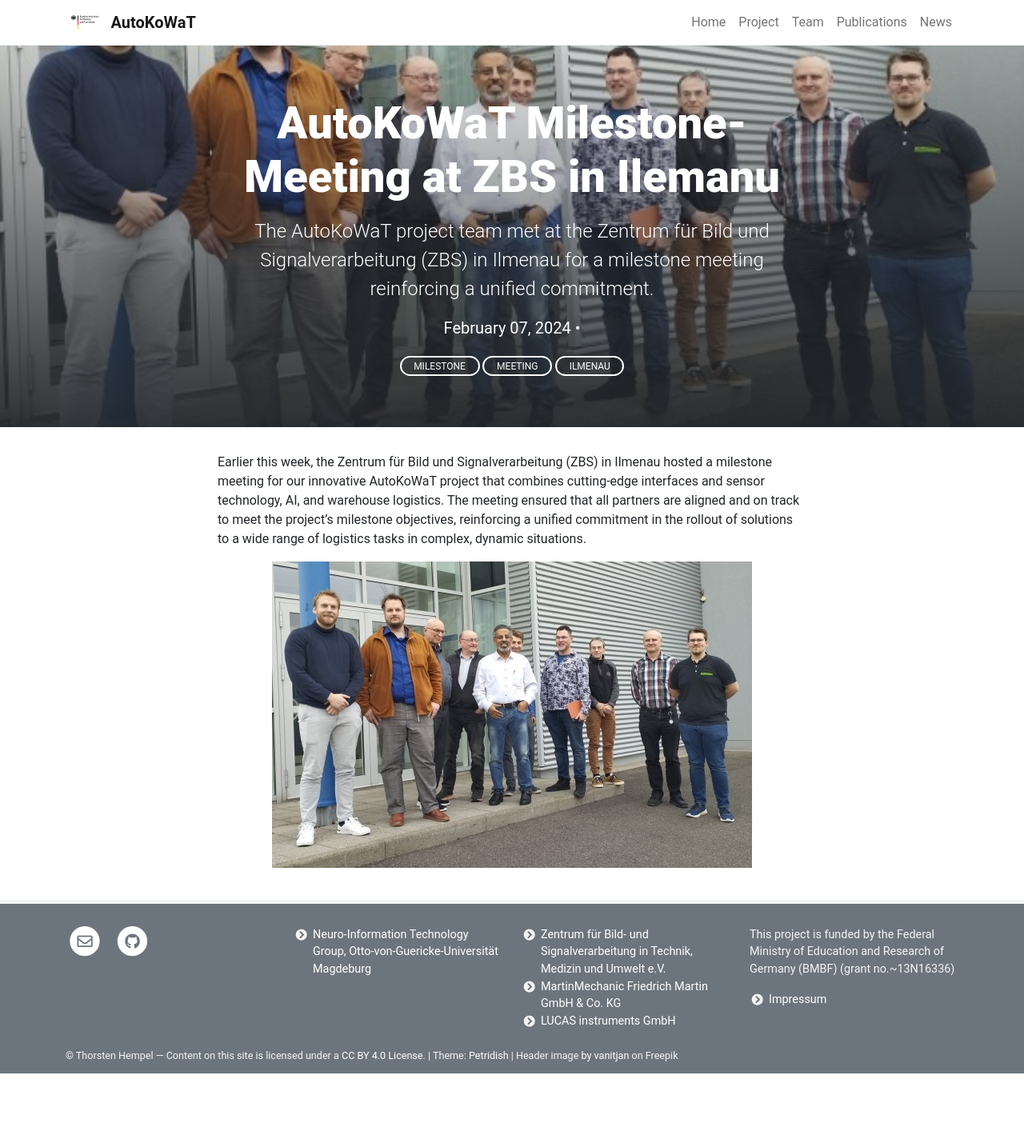
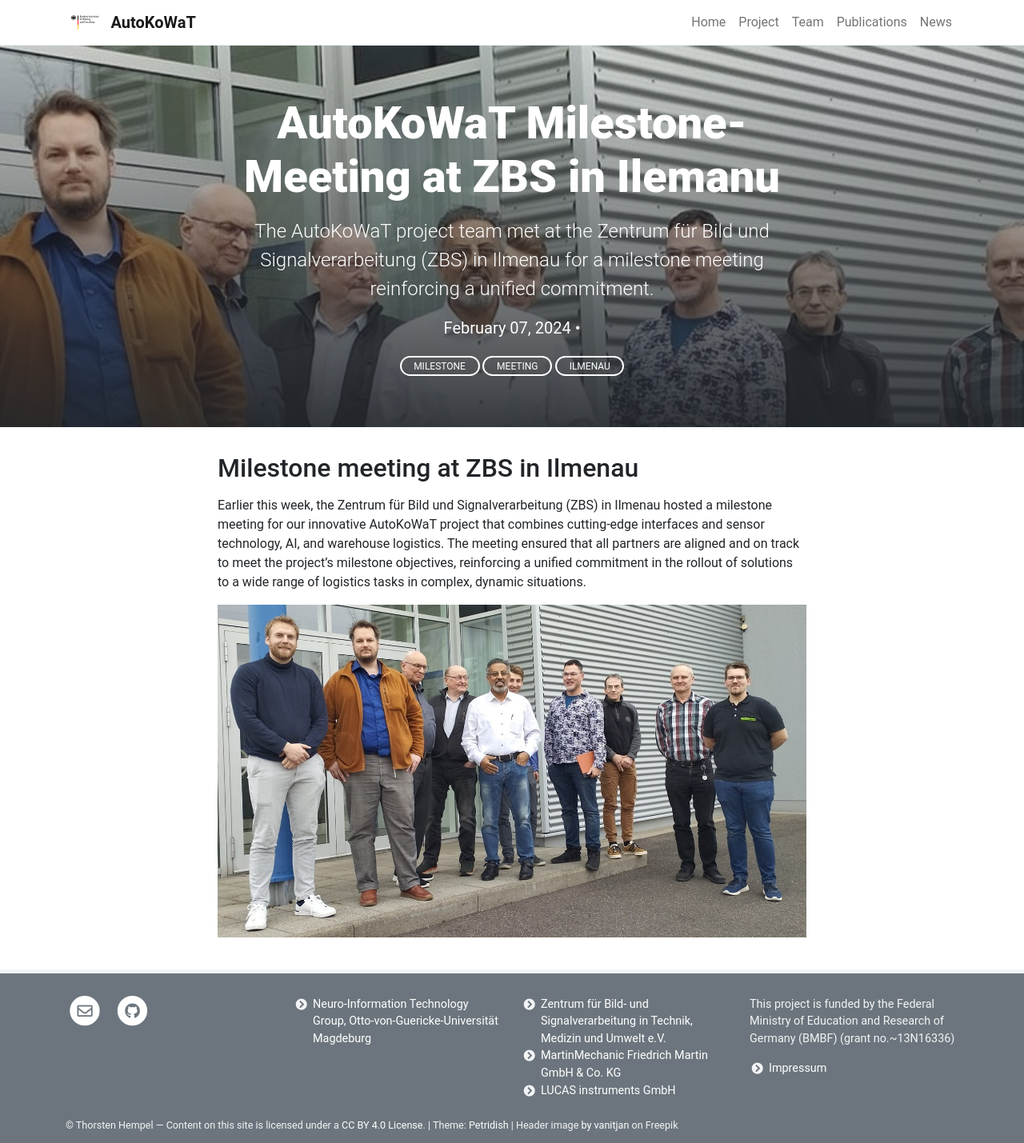
Before and after one commit to autokowat/autokowat.github.io, a Jekyll site: the page built from _posts/2024-02-07-ilmenau-milestone-meating.md, in a window 1280 px wide. Shown: the whole page at 80% size. Built offline with Jekyll 4.4.1, drawn with Linux system fonts in a browser that asks for light colours; before the commit the page ends 1342 px from its top, so only the background shows below that.

Commit message:
Add new meeting

```diff
--- a/_posts/2024-02-07-ilmenau-milestone-meating.md
+++ b/_posts/2024-02-07-ilmenau-milestone-meating.md
@@ -2,12 +2,12 @@
 title: AutoKoWaT Milestone-Meeting at ZBS in Ilemanu
 description: |
     The AutoKoWaT project team met at the Zentrum für Bild und Signalverarbeitung (ZBS) in Ilmenau for a milestone meeting reinforcing a unified commitment.
-background: /assets/theme/images/milestone-meeting-ilmenau.jpg
+background: /assets/theme/images/milestone-meeting-ilmenau-header.jpg
 author: []
 categories: [Milestone, Meeting, Ilmenau]
 ---
 
-
+## Milestone meeting at ZBS in Ilmenau
 Earlier this week, the Zentrum für Bild und Signalverarbeitung (ZBS) in Ilmenau hosted a milestone meeting for our innovative AutoKoWaT project that combines cutting-edge interfaces and sensor technology, AI, and warehouse logistics. The meeting ensured that all partners are aligned and on track to meet the project's milestone objectives, reinforcing a unified commitment in the rollout of solutions to a wide range of logistics tasks in complex, dynamic situations.
 
 ![image](/assets/theme/images/milestone-meeting-ilmenau.jpg)
```
Also changed, not shown: assets/theme/images/milestone-meeting-ilmenau-header.jpg (added), assets/theme/images/milestone-meeting-ilmenau.jpg.
